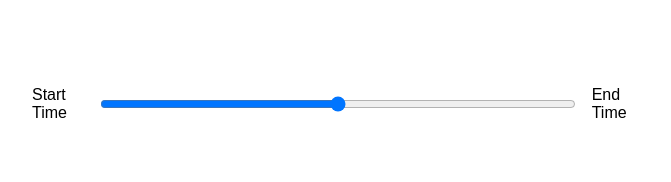
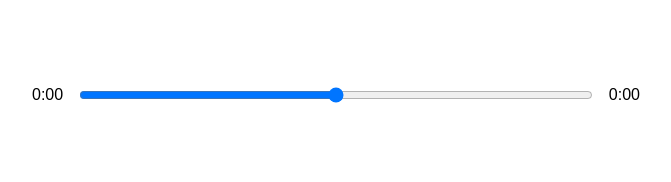
Before and after one commit to aliyoosefi68/musicplayer-react, a React (Create React App) app: page / in a window 1280 px wide. Shown: the part 410-592 px from the top of the page, without its empty margins (304-975 px from the left). Built offline with nearby package versions, Linux system fonts and the light colour scheme.

Commit message:
make timer of palyer

```diff
--- a/src/App.js
+++ b/src/App.js
@@ -7,11 +7,16 @@ import data from "./data";
 function App() {
   const [songs, setSongs] = useState(data());
   const [curentSong, setCurentSong] = useState(songs[0]);
-  console.log(songs);
+  const [isPlaying, setIsPlaying] = useState(false);
+
   return (
     <div className="App">
       <Song curentSong={curentSong} />
-      <Player />
+      <Player
+        curentSong={curentSong}
+        isPlaying={isPlaying}
+        setIsPlaying={setIsPlaying}
+      />
     </div>
   );
 }
--- a/src/components/Player.js
+++ b/src/components/Player.js
@@ -1,4 +1,4 @@
-import React from "react";
+import React, { useRef, useState } from "react";
 
 ///fontawsome
 import { FontAwesomeIcon } from "@fortawesome/react-fontawesome";
@@ -6,25 +6,67 @@ import {
   faAngleLeft,
   faAngleRight,
   faPlay,
+  faPause,
 } from "@fortawesome/free-solid-svg-icons";
 
-const Player = () => {
+//functions
+import { timeFormated } from "../helpers/services";
+
+const Player = ({ curentSong, setIsPlaying, isPlaying }) => {
+  const audioRef = useRef(null);
+  const playsong = () => {
+    if (!isPlaying) {
+      audioRef.current.play();
+      setIsPlaying(true);
+    } else {
+      audioRef.current.pause();
+      setIsPlaying(false);
+    }
+  };
+
+  const timeUpdateHandler = (e) => {
+    const curent = e.target.currentTime;
+    const duration = e.target.duration;
+    setSongInfo({ ...songinfo, curentTime: curent, endTime: duration });
+  };
+
+  const [songinfo, setSongInfo] = useState({
+    curentTime: null,
+    endTime: null,
+  });
+
   return (
     <div className="palyer-container">
       <div className="time-control">
-        <p>Start Time</p>
+        <p>{timeFormated(songinfo.curentTime)}</p>
         <input type="range" />
-        <p>End Time</p>
+        <p>{timeFormated(songinfo.endTime)}</p>
       </div>
       <div className="paly-control">
         <FontAwesomeIcon className="skip-back" icon={faAngleLeft} size="2x" />
-        <FontAwesomeIcon className="play" icon={faPlay} size="2x" />
+        {isPlaying ? (
+          <FontAwesomeIcon icon={faPause} size="2x" onClick={playsong} />
+        ) : (
+          <FontAwesomeIcon
+            className="play"
+            icon={faPlay}
+            size="2x"
+            onClick={playsong}
+          />
+        )}
+
         <FontAwesomeIcon
           className="skip-forward"
           icon={faAngleRight}
           size="2x"
         />
       </div>
+      <audio
+        onLoadedMetadata={timeUpdateHandler}
+        onTimeUpdate={timeUpdateHandler}
+        src={curentSong.audio}
+        ref={audioRef}
+      ></audio>
     </div>
   );
 };
--- /dev/null
+++ b/src/helpers/services.js
@@ -0,0 +1,3 @@
+export const timeFormated = (time) => {
+  return Math.floor(time / 60) + ":" + ("0" + Math.floor(time % 60)).slice(-2);
+};
```
